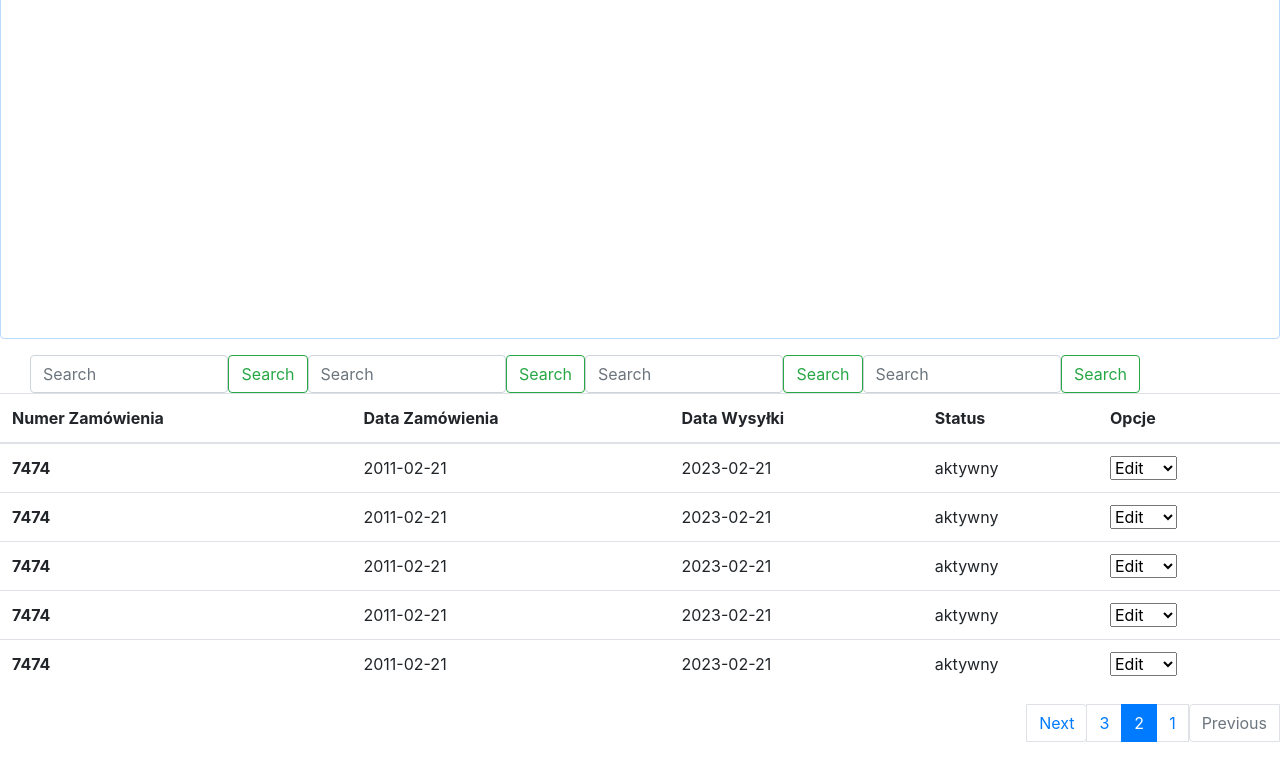
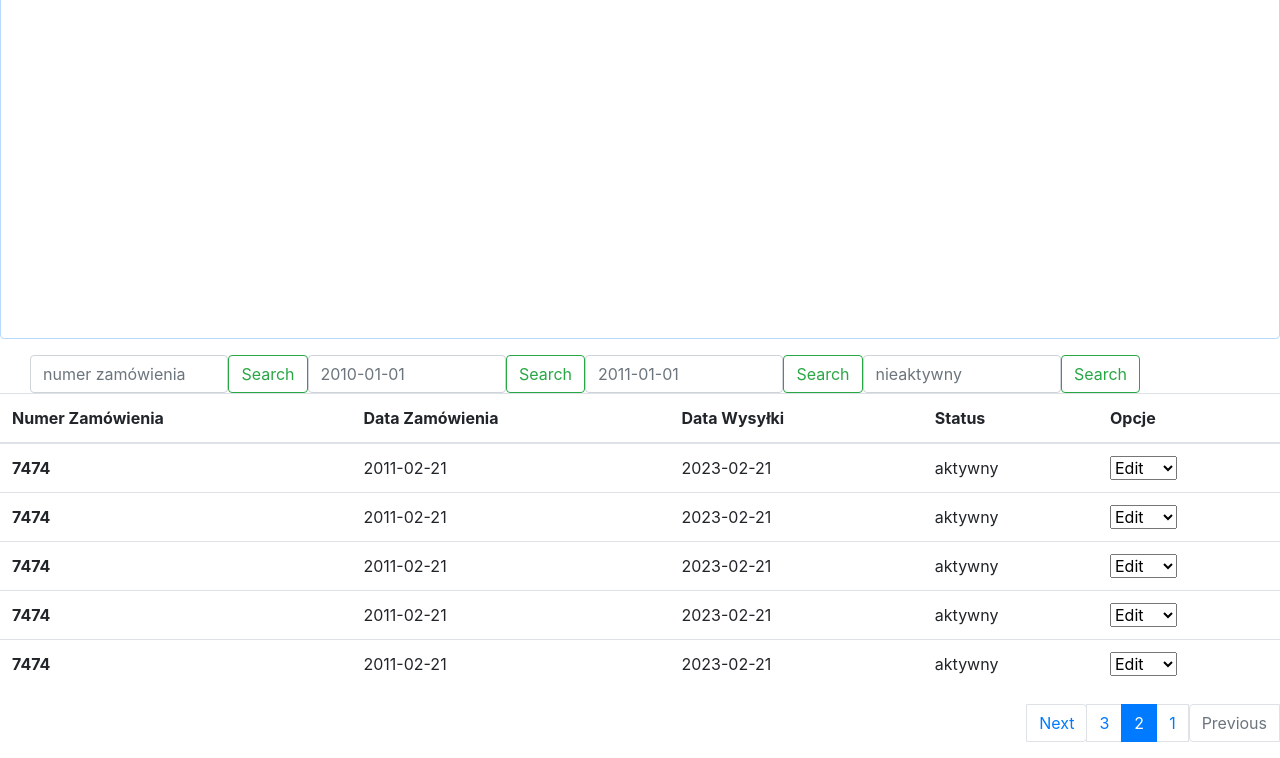
Before and after one commit to Szymon-Sowula/bootstrapzadanie, a plain HTML site: page index.html in a window 1280 px wide. Shown: the part 133-891 px from the top of the page. Drawn offline with nearby package versions, Linux system fonts and the light colour scheme.

Commit message:
Add files via upload

```diff
--- a/index.html
+++ b/index.html
@@ -73,26 +73,26 @@
     <div class="container">
     <div class="container1">
         <form class="d-flex" role="search">
-            <input class="form-control me-2" type="search" placeholder="Search" aria-label="Search">
+            <input class="form-control me-2" type="search" placeholder="numer zamówienia" aria-label="Search">
             <button class="btn btn-outline-success" type="submit">Search</button>
         </form>
     </div>
     <div class="container2">
         <form class="d-flex" role="search">
-            <input class="form-control me-2" type="search" placeholder="Search" aria-label="Search">
+            <input class="form-control me-2" type="search" placeholder="2010-01-01" aria-label="Search">
             <button class="btn btn-outline-success" type="submit">Search</button>
         </form>
     </div>
 
     <div class="container3">
         <form class="d-flex" role="search">
-            <input class="form-control me-2" type="search" placeholder="Search" aria-label="Search">
+            <input class="form-control me-2" type="search" placeholder="2011-01-01" aria-label="Search">
             <button class="btn btn-outline-success" type="submit">Search</button>
         </form>
     </div>
     <div class="container4">
         <form class="d-flex" role="search">
-            <input class="form-control me-2" type="search" placeholder="Search" aria-label="Search">
+            <input class="form-control me-2" type="search" placeholder="nieaktywny" aria-label="Search">
             <button class="btn btn-outline-success" type="submit">Search</button>
         </form>
     </div>
```
